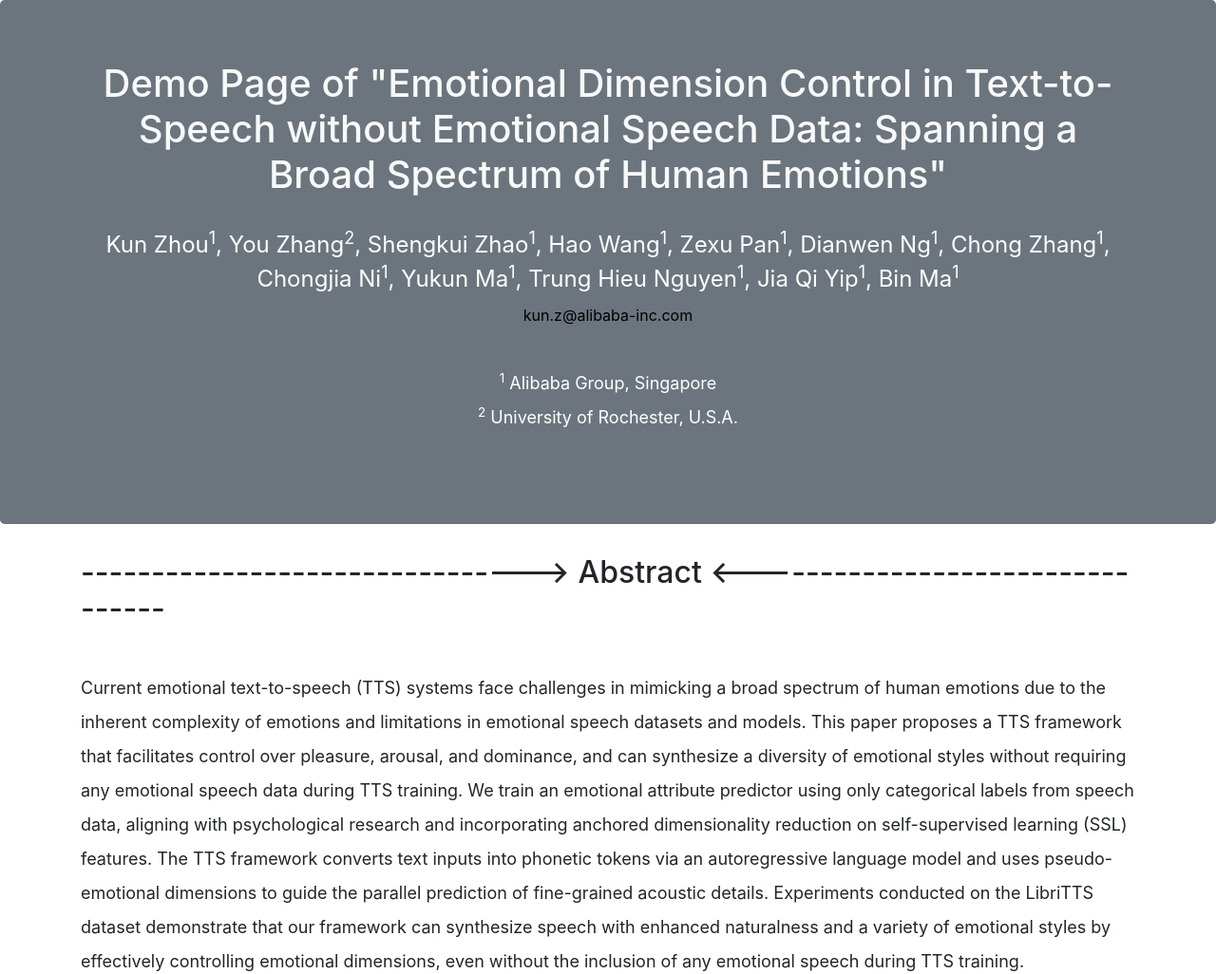
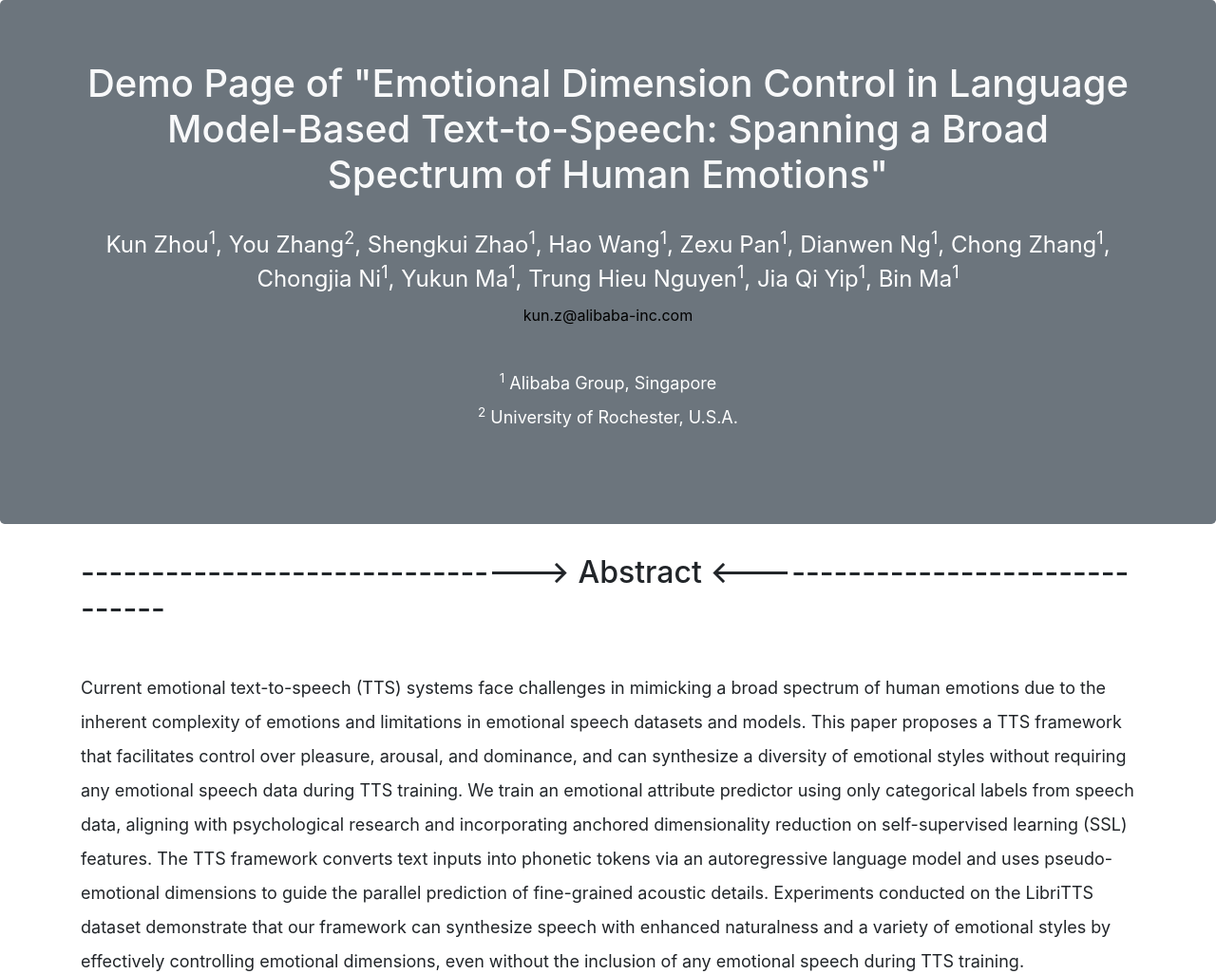
Before and after one commit to KunZhou9646/emo-icassp25, a plain HTML site: page index.html in a window 1280 px wide. Shown: the top 1026 px of the page at 95% size. Drawn offline with nearby package versions, Linux system fonts and the light colour scheme.

Commit message:
Update index.html

```diff
--- a/index.html
+++ b/index.html
@@ -11,7 +11,7 @@
   <link rel="stylesheet" href="https://stackpath.bootstrapcdn.com/bootstrap/4.1.3/css/bootstrap.min.css"
     integrity="sha384-MCw98/SFnGE8fJT3GXwEOngsV7Zt27NXFoaoApmYm81iuXoPkFOJwJ8ERdknLPMO" crossorigin="anonymous">
 
-  <title>Demo Page of "Emotional Dimension Control in Text-to-Speech without Emotional Speech Data: Spanning a Broad Spectrum of Human Emotions"</title>
+  <title>Demo Page of "Emotional Dimension Control in Language Model-Based Text-to-Speech: Spanning a Broad Spectrum of Human Emotions"</title>
 </head>
 <style type="text/css">
   table {
@@ -74,7 +74,7 @@
       <div class="container">
         <div class="row align-items-center">
           <div class="col-md-12">
-            <h1><a class="text-light">Demo Page of "Emotional Dimension Control in Text-to-Speech without Emotional Speech Data: Spanning a Broad Spectrum of Human Emotions"</h1><br>
+            <h1><a class="text-light">Demo Page of "Emotional Dimension Control in Language Model-Based Text-to-Speech: Spanning a Broad Spectrum of Human Emotions"</h1><br>
              <font size=5><span style="color:#FFFFFF"> Kun Zhou<sup>1</sup>, You Zhang<sup>2</sup>, Shengkui Zhao<sup>1</sup>, Hao Wang<sup>1</sup>, Zexu Pan<sup>1</sup>, Dianwen Ng<sup>1</sup>, Chong Zhang<sup>1</sup>, Chongjia Ni<sup>1</sup>, Yukun Ma<sup>1</sup>, Trung Hieu Nguyen<sup>1</sup>, Jia Qi Yip<sup>1</sup>, Bin Ma<sup>1</sup>        </br>
              <font size=3><span style="color:#000000"> kun.z@alibaba-inc.com
              </font><font size=4> <br> <br> <sup>1</sup>  Alibaba Group, Singapore<br> <sup>2</sup>  University of Rochester, U.S.A. </font>  </a>
```
